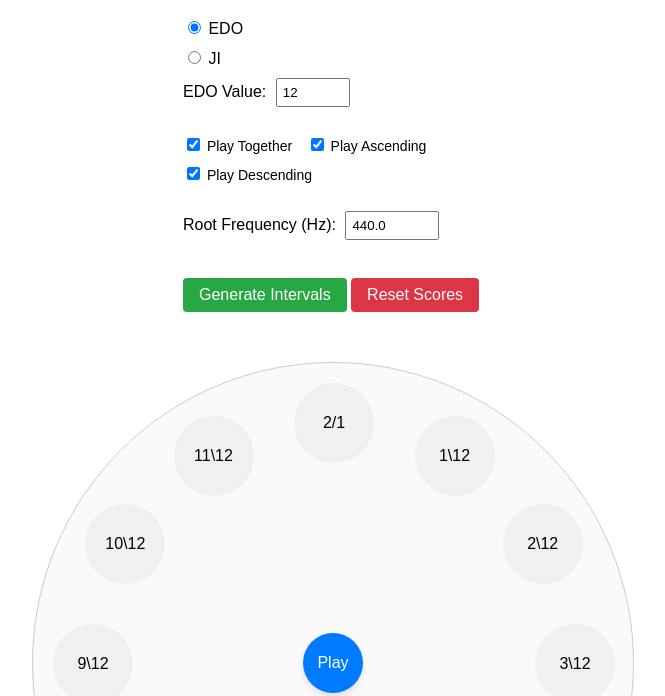
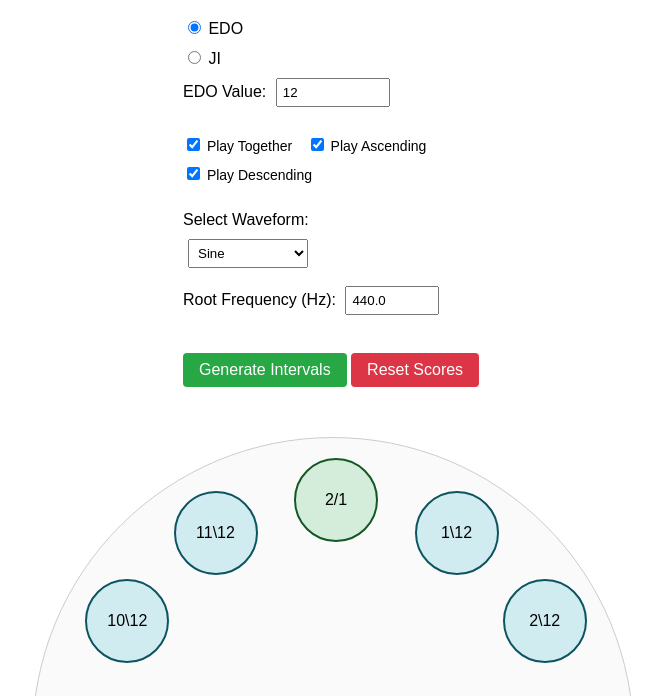
Before and after one commit to NickVuci/MicrotonalEarTrainer, a plain HTML site: page index.html in a window 1280 px wide. Both pictures are taken after a click on the button "Generate Intervals". Shown: the part 60-756 px from the top of the page, without its empty margins (307-972 px from the left). Drawn offline with Linux system fonts and the light colour scheme.

Commit message:
Added ability to change waveforms

```diff
--- a/app.js
+++ b/app.js
@@ -224,6 +224,14 @@ function displayIntervals() {
 
         const point = document.createElement('div');
         point.className = 'interval-point';
+
+        // Differentiate EDO intervals by checking for backslash in the label
+        if (interval.label.includes('\\')) {
+            point.classList.add('edo-interval');
+        } else {
+            point.classList.add('ji-interval');
+        }
+
         point.style.left = `${x}px`;
         point.style.top = `${y}px`;
         point.textContent = interval.label;
@@ -299,6 +307,9 @@ function playInterval(ratio, method) {
     const duration = 1.5;
     const frequency = baseFrequency * ratio;
 
+    // Retrieve the selected waveform from waveform.js
+    const waveform = getSelectedWaveform(); // Function from waveform.js
+
     // Create Oscillators and Gain Nodes
     const oscillator1 = audioCtx.createOscillator();
     const gainNode1 = audioCtx.createGain();
@@ -306,12 +317,12 @@ function playInterval(ratio, method) {
     const gainNode2 = audioCtx.createGain();
 
     // Configure Oscillator 1 (Root Note)
-    oscillator1.type = 'sine';
+    oscillator1.type = waveform; // Set waveform type
     oscillator1.frequency.setValueAtTime(baseFrequency, audioCtx.currentTime);
     gainNode1.gain.setValueAtTime(0.1, audioCtx.currentTime);
 
     // Configure Oscillator 2 (Interval Note)
-    oscillator2.type = 'sine';
+    oscillator2.type = waveform; // Set waveform type
     oscillator2.frequency.setValueAtTime(frequency, audioCtx.currentTime);
     gainNode2.gain.setValueAtTime(0.1, audioCtx.currentTime);
 
--- a/index.html
+++ b/index.html
@@ -37,6 +37,17 @@
             <label><input type="checkbox" id="playDescending" checked> Play Descending</label>
         </div>
         <br>
+        <!-- Waveform Selection -->
+        <div id="waveformSelection">
+            <label for="waveformSelect">Select Waveform:</label>
+            <select id="waveformSelect">
+                <option value="sine" selected>Sine</option>
+                <option value="square">Square</option>
+                <option value="sawtooth">Sawtooth</option>
+                <option value="triangle">Triangle</option>
+            </select>
+        </div>
+        <br>
         <!-- Root Frequency Input -->
         <div id="rootFrequency">
             <label>Root Frequency (Hz):
@@ -63,6 +74,7 @@
     </div>
 
     <!-- Include JavaScript Files -->
+    <script src="waveform.js"></script> <!-- New Script for Waveform Selection -->
     <script src="app.js"></script>
     <script src="score.js"></script>
 </body>
--- a/styles.css
+++ b/styles.css
@@ -23,8 +23,8 @@ h1 {
     font-size: 16px;
 }
 
-#settings input[type="number"] {
-    width: 60px;
+#settings input[type="number"], #settings select {
+    width: 100px;
     padding: 5px;
     margin-left: 5px;
 }
@@ -33,6 +33,15 @@ h1 {
     display: inline-block;
     margin-right: 10px;
     font-size: 14px;
+}
+
+#waveformSelection {
+    font-size: 16px;
+}
+
+#waveformSelection select {
+    width: 120px;
+    padding: 5px;
 }
 
 #rootFrequency label {
@@ -88,7 +97,6 @@ h1 {
 
 .interval-point {
     position: absolute;
-    /* Removed fixed width and height */
     /* The size will be set dynamically via JavaScript */
     border-radius: 50%;
     background-color: #f0f0f0;
@@ -101,6 +109,16 @@ h1 {
     display: flex;
     align-items: center;
     justify-content: center;
+}
+
+.edo-interval {
+    background-color: #d1ecf1; /* Light blue */
+    border: 2px solid #0c5460; /* Dark blue border */
+}
+
+.ji-interval {
+    background-color: #d4edda; /* Light green */
+    border: 2px solid #155724; /* Dark green border */
 }
 
 #playButton {
--- /dev/null
+++ b/waveform.js
@@ -0,0 +1,26 @@
+// waveform.js
+
+// Initialize selected waveform with default value
+let selectedWaveform = 'sine';
+
+// Function to handle waveform selection changes
+function handleWaveformChange(event) {
+    selectedWaveform = event.target.value;
+    console.log(`Selected Waveform: ${selectedWaveform}`);
+}
+
+// Add event listener to the waveform selection dropdown
+document.addEventListener('DOMContentLoaded', () => {
+    const waveformSelect = document.getElementById('waveformSelect');
+    if (waveformSelect) {
+        waveformSelect.addEventListener('change', handleWaveformChange);
+    }
+});
+
+// Expose a getter for the selected waveform to be used by app.js
+function getSelectedWaveform() {
+    return selectedWaveform;
+}
+
+// Attach the getter to the window object for global access
+window.getSelectedWaveform = getSelectedWaveform;
```
